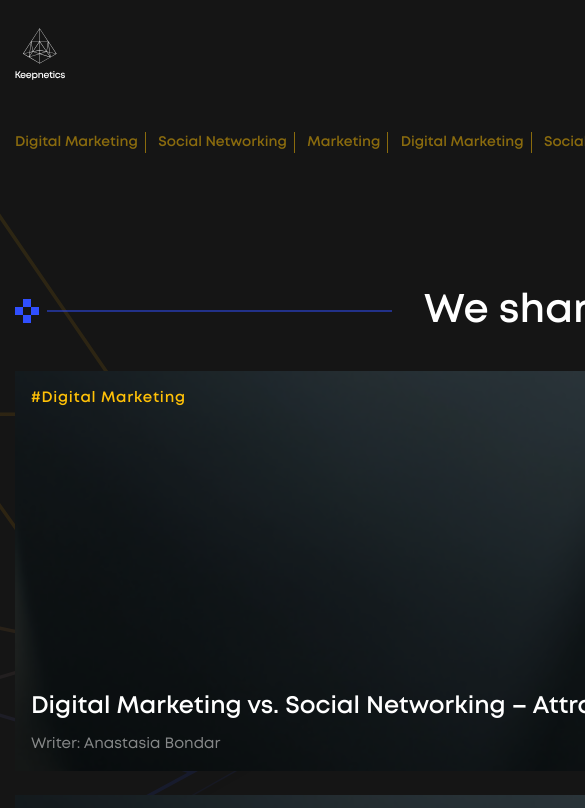
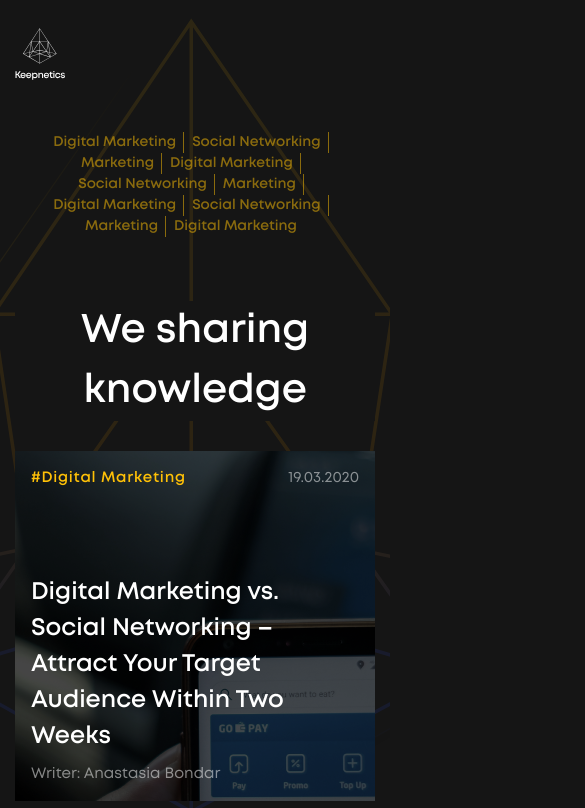
Before and after one commit to sspaceoctopus/keepnetics, a plain HTML site: page blog.html in a window 390 px wide. Shown: the top 808 px of the page, 585 px wide, since content can reach past the window. Drawn offline with nearby package versions, Linux system fonts and the light colour scheme.

Commit message:
add mobile styles of blog

```diff
--- a/css/parts/basic.css
+++ b/css/parts/basic.css
@@ -264,4 +264,18 @@ p {
         width: 100%;
     }
 
+    .kpn-title span {
+        text-align: center;
+    }
+
+    .kpn-main--blog {
+        overflow: hidden;
+    }
+
+    .kpn-main--blog::before {
+        left: 50%;
+        right: unset;
+        transform: translateX(-50%);
+    }
+
 }
--- a/css/parts/blog-list.css
+++ b/css/parts/blog-list.css
@@ -6,3 +6,10 @@
 .kpb-blog-list__news-grid {
     margin-bottom: 64px;
 }
+
+
+@media screen and (max-width: 1199px) {
+    .kpb-blog-list .container{
+        width: 100%;
+    }
+}
--- a/css/parts/blog-nav.css
+++ b/css/parts/blog-nav.css
@@ -7,3 +7,13 @@
     width: 1310px;
     margin: 0 auto;
 }
+
+@media screen and (max-width: 1199px) {
+    .kpb-blog-nav .container {
+        width: 100%;
+    }
+
+    .kpb-blog-nav {
+        margin-bottom: 0;
+    }
+}
--- a/css/parts/news.css
+++ b/css/parts/news.css
@@ -135,7 +135,8 @@
 
 
 @media screen and (max-width: 1199px) {
-    .kpn-news-item {
+    .kpn-news-item,
+    .kpn-news-grid--simple .kpn-news-item {
         min-height: 350px;
     }
 
--- a/css/parts/sub-nav.css
+++ b/css/parts/sub-nav.css
@@ -38,3 +38,12 @@
 .kpb-sub-nav__item:last-child::after {
     content: none;
 }
+
+@media screen and (max-width: 1199px) {
+    .kpb-sub-nav {
+        justify-content: center;
+    }
+    .kpb-sub-nav__item {
+        margin-right: 8px;
+    }
+}
```
